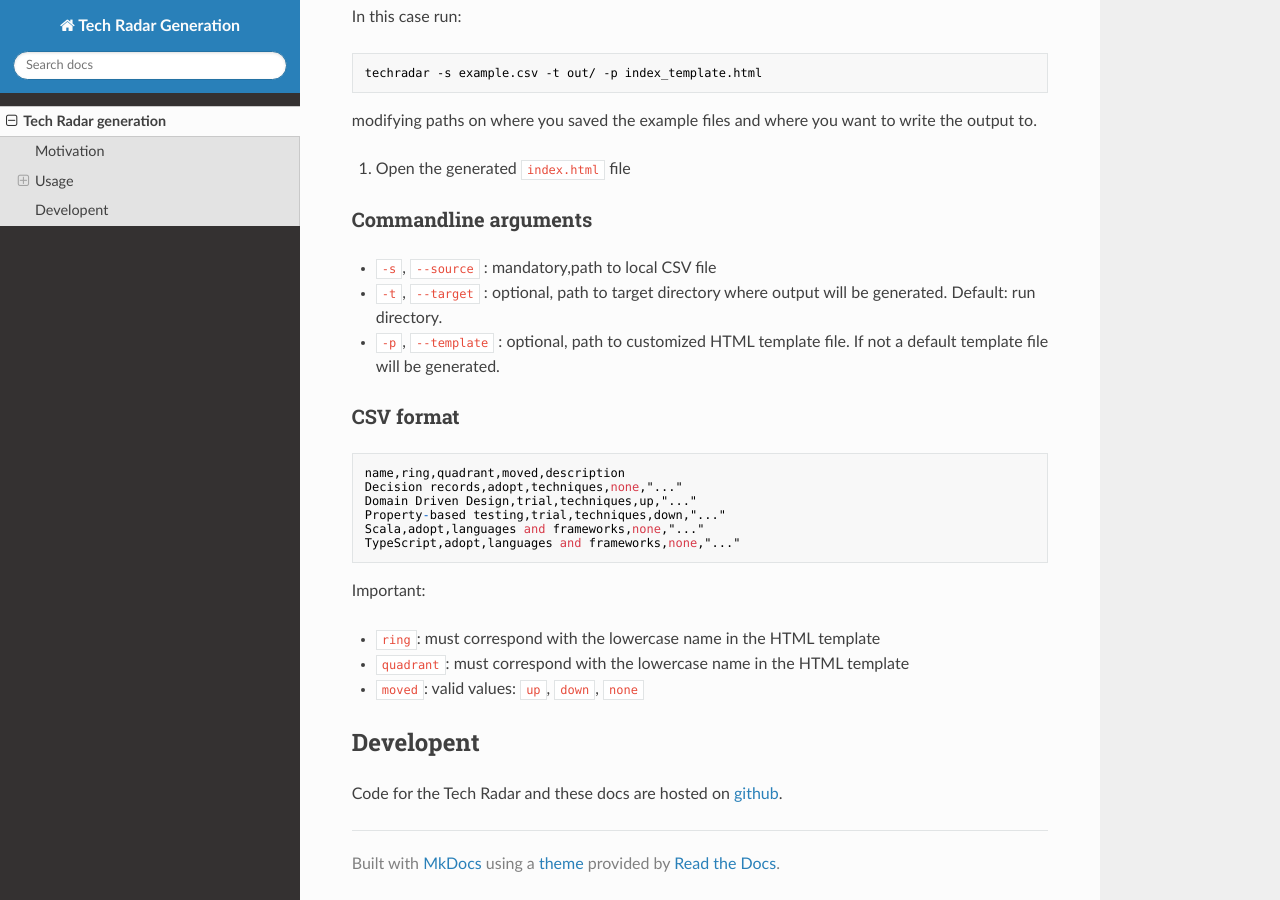
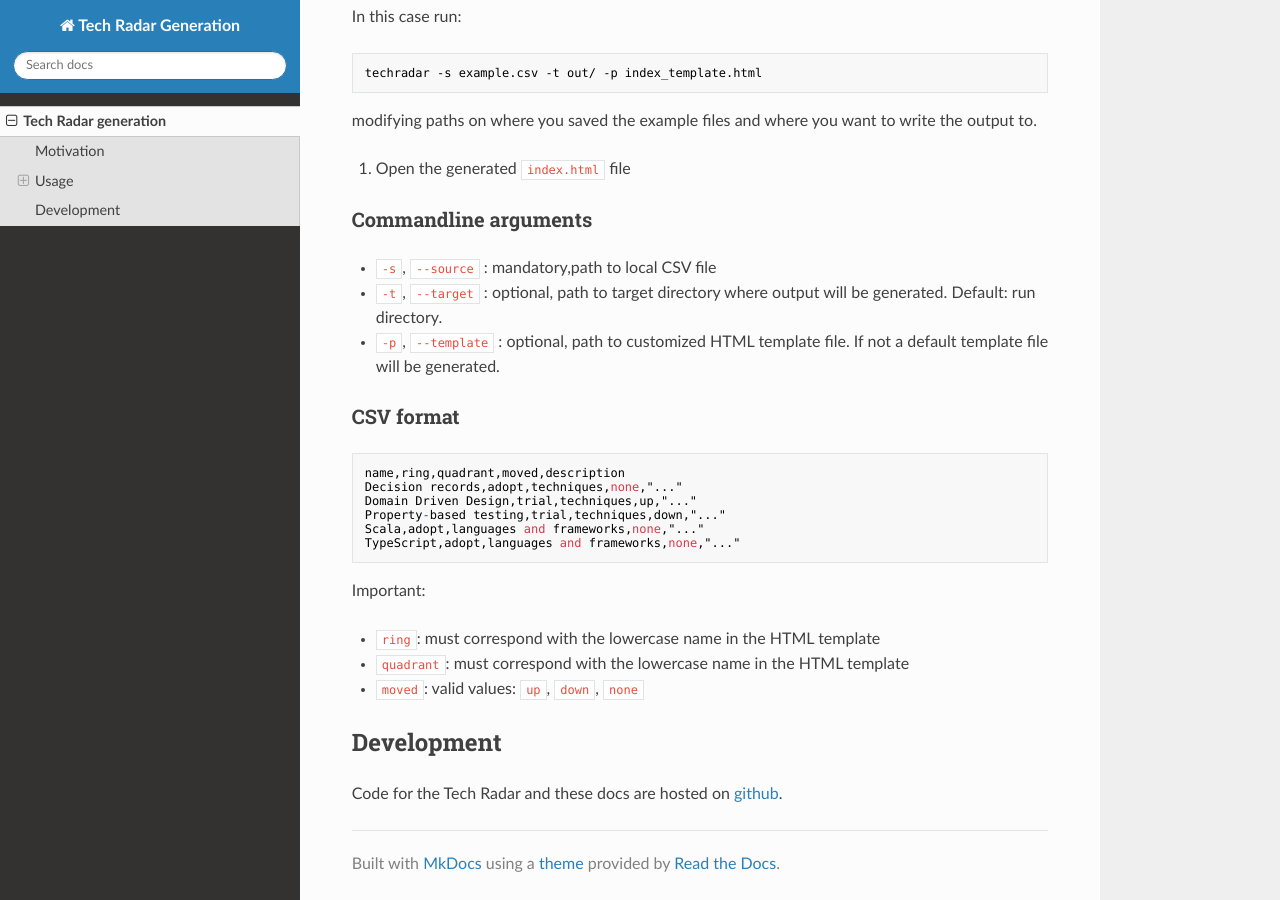
Before and after one commit to lhohan/tech-radar, an MkDocs documentation site: the page built from docs/index.md, in a window 1280 px wide and 900 px high, scrolled down 1794 px. Built offline with MkDocs 1.6.1, drawn with Linux system fonts in a browser that asks for light colours; nearby versions of some CDN libraries.

Commit message:
docs: fix typo

```diff
--- a/docs/index.md
+++ b/docs/index.md
@@ -108,6 +108,6 @@ Important:
 - `quadrant`: must correspond with the lowercase name in the HTML template
 - `moved`: valid values: `up`, `down`, `none`
 
-## Developent
+## Development
 
 Code for the Tech Radar and these docs are hosted on [github](https://github.com/lhohan/tech-radar).
```
